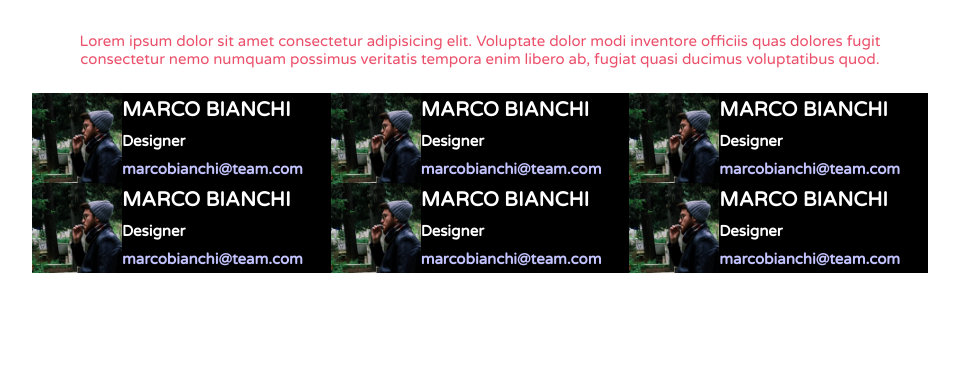
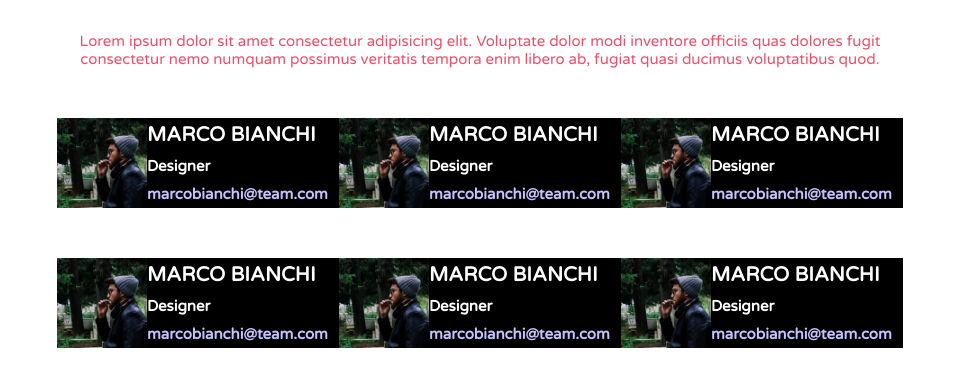
Before and after one commit to Alexbarile/html-css-float-cards, a plain HTML site: page index.html in a window 1280 px wide. Shown: the part 70-456 px from the top of the page, without its empty margins (160-1119 px from the left). Drawn offline with Linux system fonts and the light colour scheme.

Commit message:
sistemata distanza tra le due righe di tessere

```diff
--- a/css/style.css
+++ b/css/style.css
@@ -39,12 +39,14 @@ body{
     display: table;
     clear: both;
 }
+.row{
+    padding: 25px;
+}
 
 .col{
     float: left;
     width: calc(100% / 3);
     background-color: rgb(0, 0, 0);
-
 }
 
 
```
